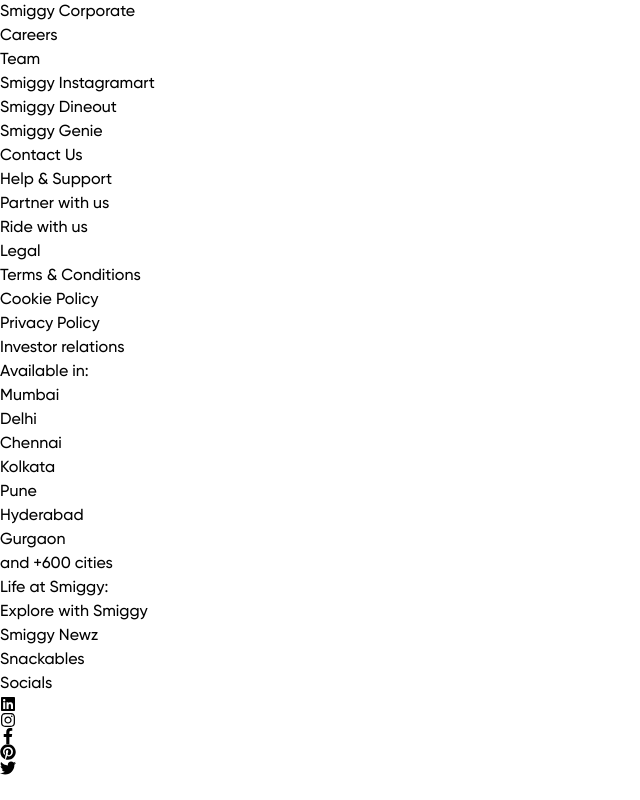
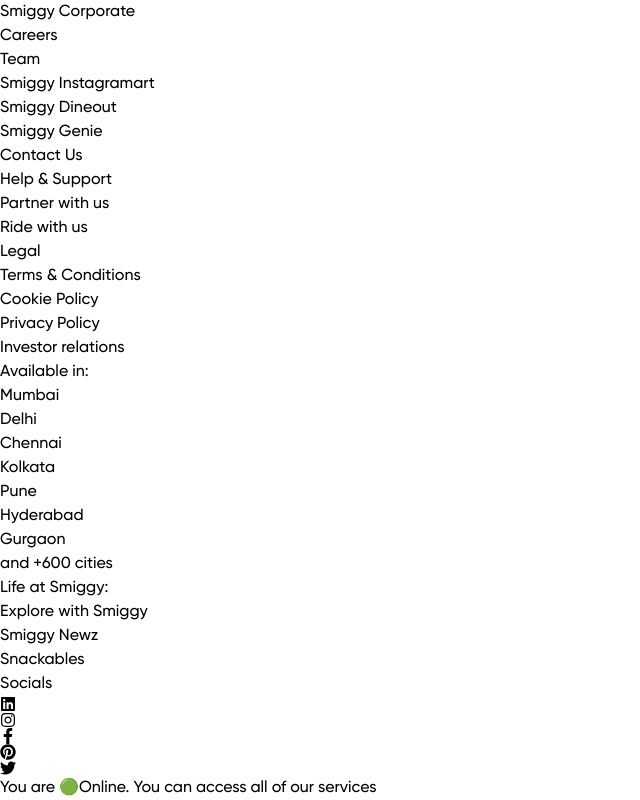
Before and after one commit to premsoni0469/swiggy-lts-, a React (Vite) app: page /menu/1/1 in a window 1280 px wide. Shown: the part 1713-2513 px from the top of the page, without its empty margins (0-640 px from the left). Before the commit the page ends 2489 px from the top, so only its background shows below. Built offline with nearby package versions, Linux system fonts and the light colour scheme; no server answers.

Commit message:
Added user online/offline status displaying functionality

```diff
--- a/src/App.jsx
+++ b/src/App.jsx
@@ -2,11 +2,20 @@
 import Body from "./components/Body"
 import Footer from "./components/Footer"
 import { Outlet } from "react-router"
+import OfflineBackdrop from "./components/OfflineBackdrop"
+import useOnline from "./utils/useOnline"
 
 function App() {
+  let onlineStatus = useOnline()
   return (
     <>
-      <Header/>
+      {!onlineStatus && <OfflineBackdrop />}
+      {/*
+        When the user is offline (onlineStatus is false), the OfflineBackdrop component is rendered.
+        When the user is online (onlineStatus is true), nothing is rendered.
+      */}
+
+      <Header />
       <Outlet />
       <Footer />
     </>
--- a/src/components/Footer.jsx
+++ b/src/components/Footer.jsx
@@ -8,8 +8,10 @@
   FaTwitter,
 } from "react-icons/fa";
 import { Link } from "react-router";
+import useOnline from "../utils/useOnline";
 
 function Footer() {
+  let onlineStatus = useOnline();
   return (
     <>
       <div className="md:flex shadow py-5">
@@ -108,6 +110,13 @@
           </div>
         </div>
       </div>
+      <div className="h-8">
+        <p className="text-center">
+        {
+          onlineStatus ? ("You are 🟢Online. You can access all of our services") : ("You are 🔴Offline. You can't access our services, kindly check your internet connection and try again")
+        }
+        </p>
+      </div>
     </>
   );
 }
--- a/src/components/Header.jsx
+++ b/src/components/Header.jsx
@@ -23,8 +23,8 @@
 
     return (
         <>
-            <nav className={`sticky top-0 z-50 transition-all duration-300 ${isScrolled ? "p-3 mx-4 translate-y-2" : ""}`}>
-                <div className="bg-gray-100/80 backdrop-blur-2xl z-50 rounded-lg flex justify-between shadow-md items-center xl:px-36 lg:px-30 md:px-14 px-5 py-4">
+            <nav className={`sticky top-0 z-40 transition-all duration-300 ${isScrolled ? "p-3 mx-4 translate-y-2" : ""}`}>
+                <div className="bg-gray-100/80 backdrop-blur-2xl z-40 rounded-lg flex justify-between shadow-md items-center xl:px-36 lg:px-30 md:px-14 px-5 py-4">
                     <div className="flex items-center gap-9">
                         <Link className="flex items-center" to="/">
                             <img src={Logo} alt="logo" className="w-16" />
--- /dev/null
+++ b/src/components/OfflineBackdrop.jsx
@@ -0,0 +1,16 @@
+const OfflineBackdrop = () => {
+    return (
+        <div className="fixed inset-0 bg-black bg-opacity-50 z-50">
+            <div className="rounded-3xl p-16 w-11/12 md:w-7/12 absolute top-1/2 left-1/2 -translate-x-1/2 -translate-y-1/2 bg-white">
+                <div className="w-40 md:w-52 mx-auto">
+                    <img src="https://png.pngtree.com/png-vector/20220805/ourmid/pngtree-title-vector-icon-of-globe-with-a-slashindicating-no-internet-connection-vector-png-image_47836730.jpg" alt="offline" />
+                </div>
+                <div className="text-2xl text-center">
+                    You are Offline. Please check your internet connection and try again!
+                </div>
+            </div>
+        </div>
+    )
+}
+
+export default OfflineBackdrop
--- /dev/null
+++ b/src/utils/useOnline.js
@@ -0,0 +1,20 @@
+import { useState, useEffect } from "react";
+
+const useOnline = () => {
+    let [isOnline, setIsOnline]= useState(true);
+
+    useEffect(()=>{
+
+        window.addEventListener("online", ()=>{
+            setIsOnline(true);
+        })
+
+        window.addEventListener("offline", ()=>{
+            setIsOnline(false);
+        })
+
+    }, [])
+    return isOnline;
+}
+
+export default useOnline;
```
